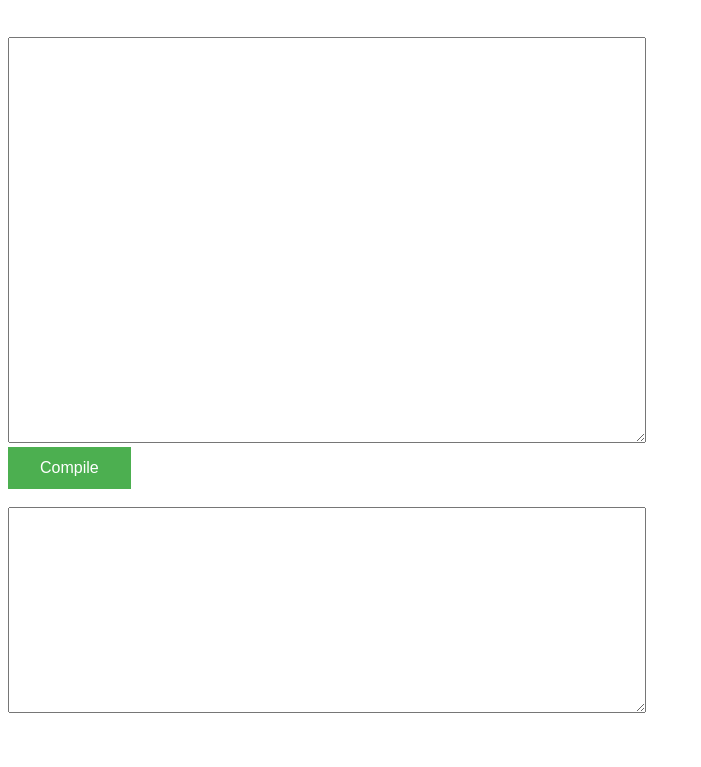
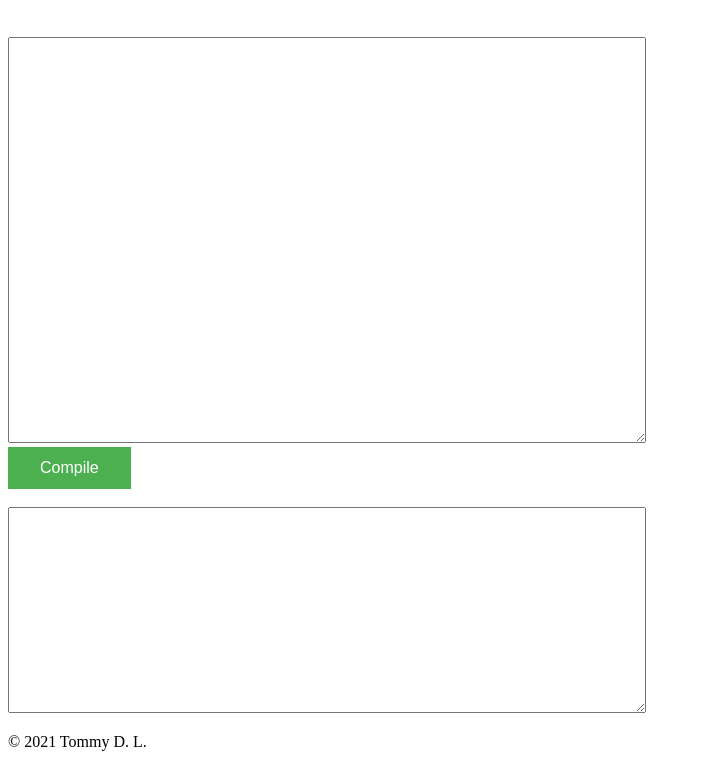
Before and after one commit to tdl1304/CompilerWebServer, a plain HTML site: page public/index.html in a window 1280 px wide. Shown: the part 61-828 px from the top of the page, without its empty margins (0-701 px from the left). Before the commit the page ends 800 px from the top, so only its background shows below. Drawn offline with Linux system fonts and the light colour scheme.

Commit message:
updated html with copyright element

```diff
--- a/public/index.html
+++ b/public/index.html
@@ -18,7 +18,7 @@
     <div id="compiler-output">
        <textarea id=textoutput rows = 3 cols = 30></textarea>
     </div>
-
+    <p>&copy; 2021 Tommy D. L.</p>
     <script>
         function compile() {
             let code = document.getElementById('textinput');
@@ -41,6 +41,5 @@
               .catch(error => console.log('error', error));
         }
     </script>
-
 </body>
 </html>
```
